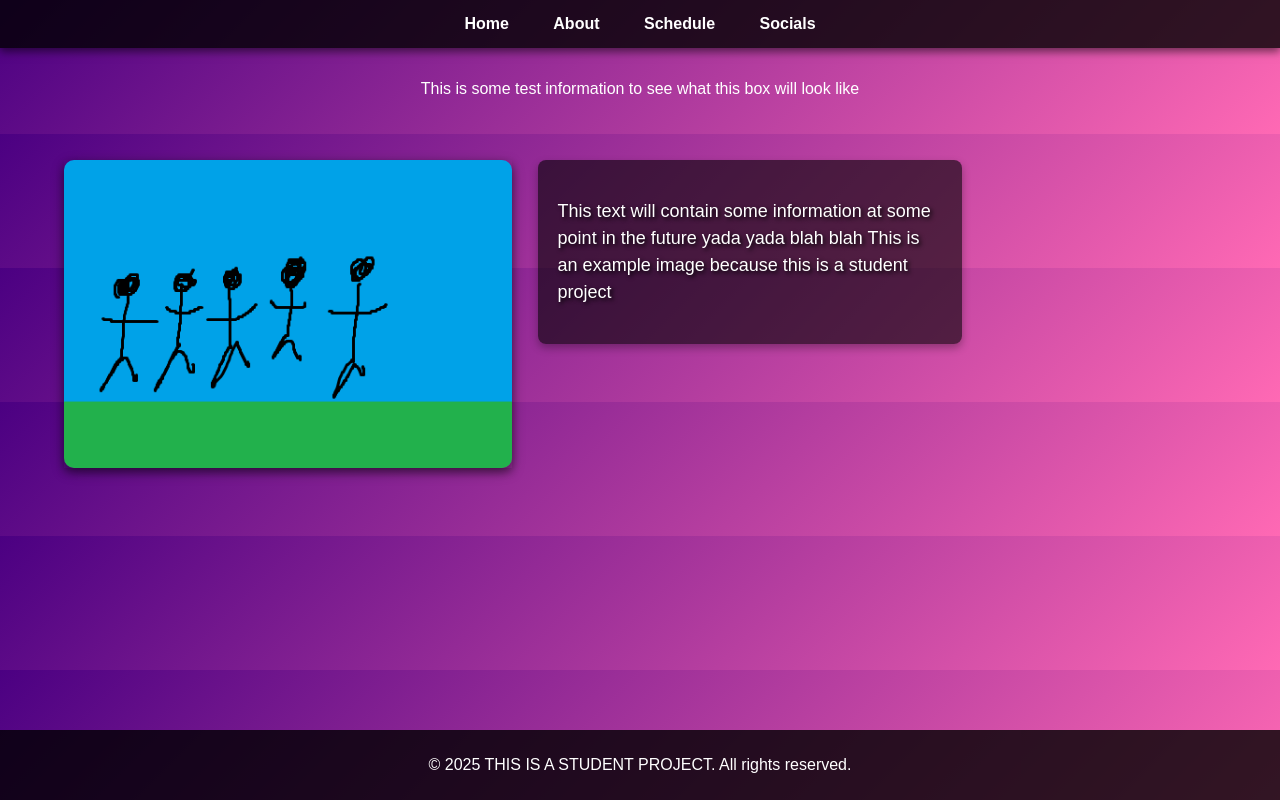
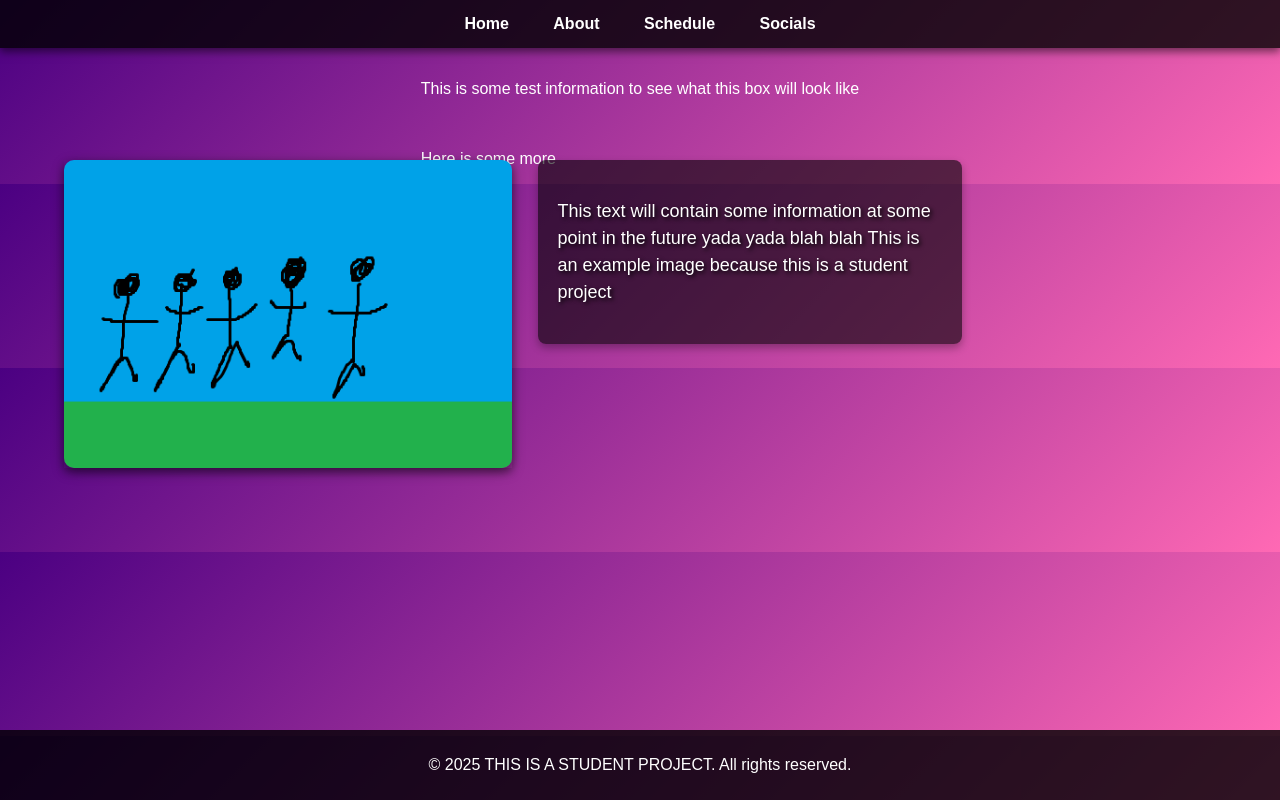
Before and after one commit to IE-Jace/HTMLProject, a plain HTML site: page HTML Project/index.html in a window 1280 px wide. Shown: the top 800 px of the page. Drawn offline with Linux system fonts and the light colour scheme.

Commit message:
Update index.html

```diff
--- a/HTML Project/index.html
+++ b/HTML Project/index.html
@@ -39,6 +39,7 @@
                 This is some test information to see what this box will look like
             </article>
             <br><br>
+            <p> Here is some more</p>
         </aside>
 
         <section class="video-text">
```
